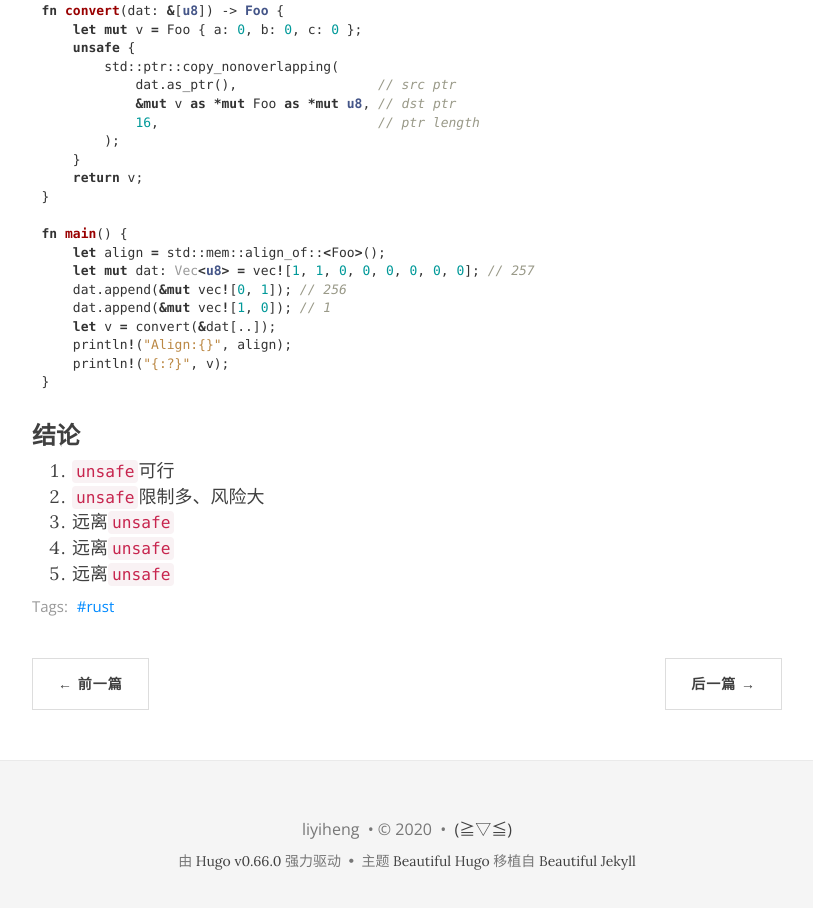
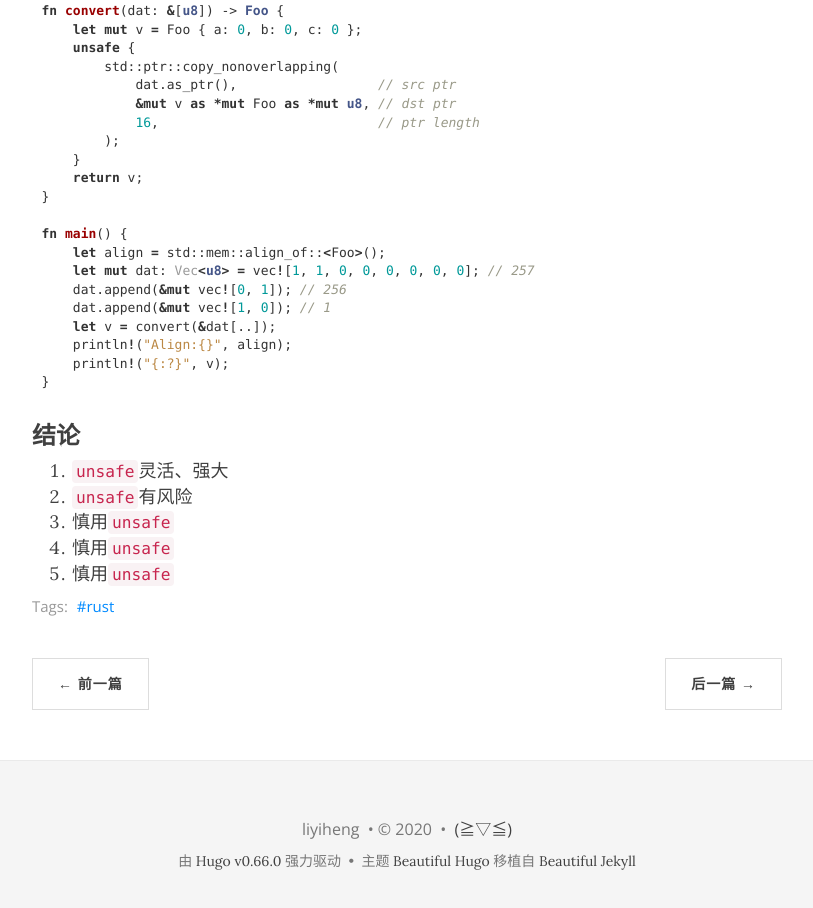
Before and after one commit to liyiheng/blog, a plain HTML site: page 2019/02/从unsafe看数据结构对齐/index.html in a window 1280 px wide. Shown: the part 1497-2405 px from the top of the page, without its empty margins (233-1046 px from the left). Drawn offline with nearby package versions, Linux system fonts and the light colour scheme; some packages are replaced by stand-ins of ours; a script that the page names is missing.

Commit message:
Blog fix: unsafe

```diff
--- a/2019/02/从unsafe看数据结构对齐/index.html
+++ b/2019/02/从unsafe看数据结构对齐/index.html
@@ -359,11 +359,11 @@
 </span><span class="w"></span><span class="p">}</span><span class="w">
 </span></code></pre></div><h3 id="结论">结论</h3>
 <ol>
-<li><code>unsafe</code>可行</li>
-<li><code>unsafe</code>限制多、风险大</li>
-<li>远离<code>unsafe</code></li>
-<li>远离<code>unsafe</code></li>
-<li>远离<code>unsafe</code></li>
+<li><code>unsafe</code>灵活、强大</li>
+<li><code>unsafe</code>有风险</li>
+<li>慎用<code>unsafe</code></li>
+<li>慎用<code>unsafe</code></li>
+<li>慎用<code>unsafe</code></li>
 </ol>
 
 
```
